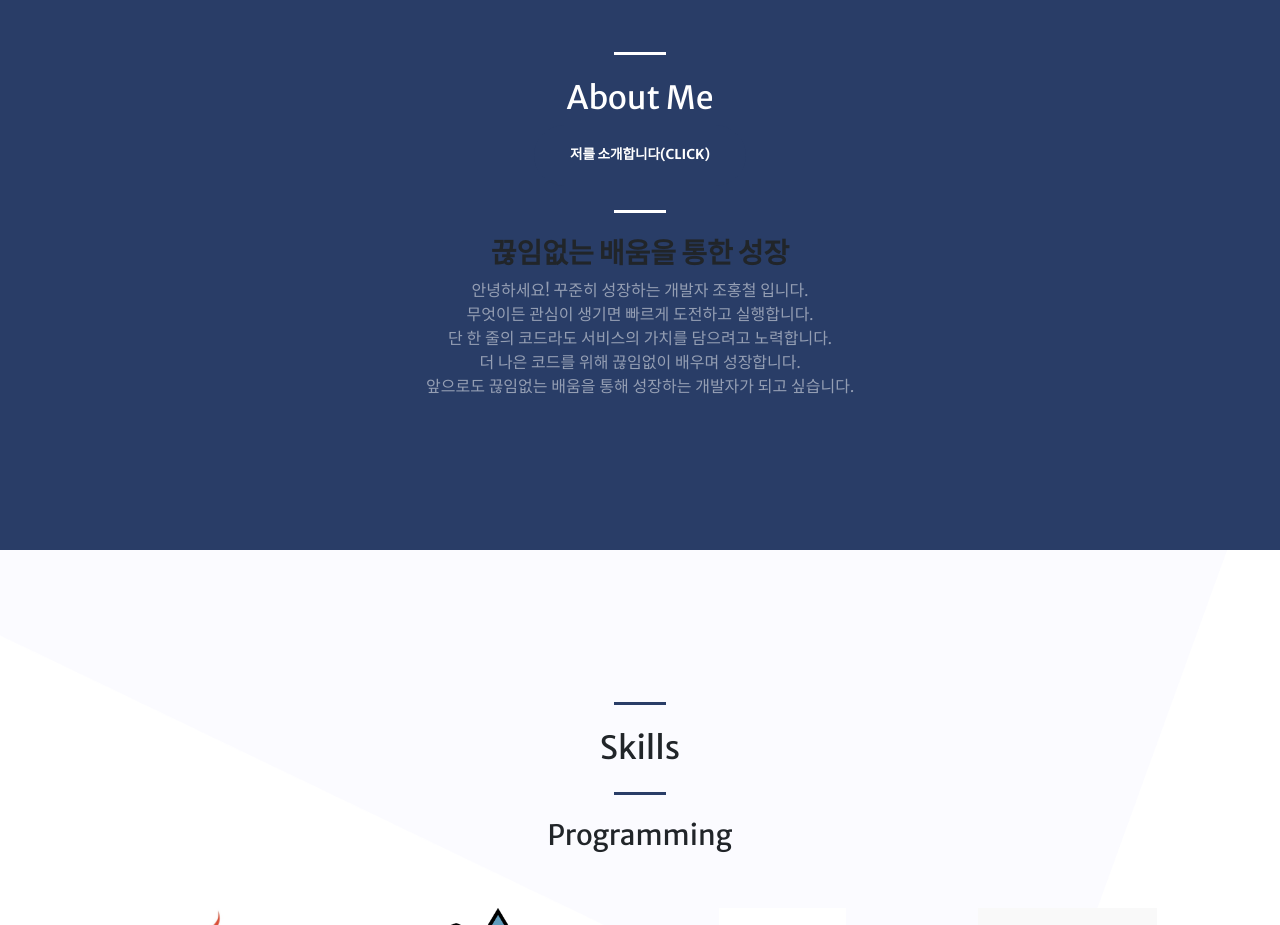
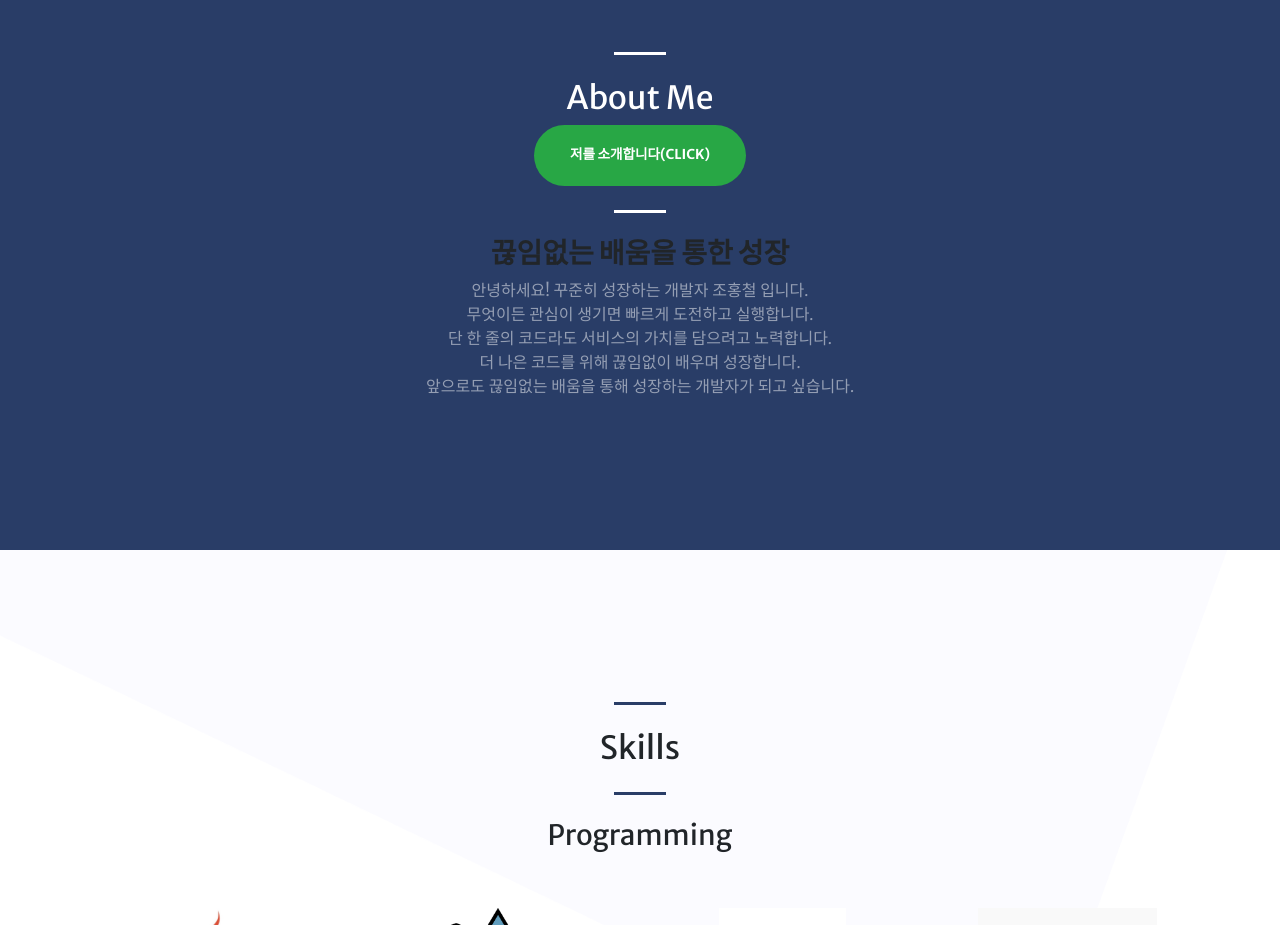
Before and after one commit to CHong777/portfolio, a website with bundled scripts: page Portfolio/WebContent/index.html in a window 1280 px wide. Shown: the part 900-1825 px from the top of the page. Built offline with nearby package versions, Linux system fonts and the light colour scheme; files whose address does not match are found by name.

Commit message:
버튼 색 변경

```diff
--- a/Portfolio/WebContent/index.html
+++ b/Portfolio/WebContent/index.html
@@ -276,7 +276,7 @@
                 <div class="col-lg-8 text-center">
                     <hr class="divider light my-4">
                     <h2 class="text-white mt-0">About Me</h2>
-                    <button class="btn btn-primary btn-xl js-scroll-trigger" onclick="location.href='https://chong777.notion.site/chong777/00b53ab056204170af983203d927e649'">저를 소개합니다(Click)</button>
+                    <button class="btn btn btn-success btn-xl js-scroll-trigger" onclick="location.href='https://chong777.notion.site/chong777/00b53ab056204170af983203d927e649'">저를 소개합니다(Click)</button>
                     <hr class="divider light my-4">
                     <h3><strong>끊임없는 배움을 통한 성장</strong></h3>
                     <p class="text-white-50 mb-4">
```
